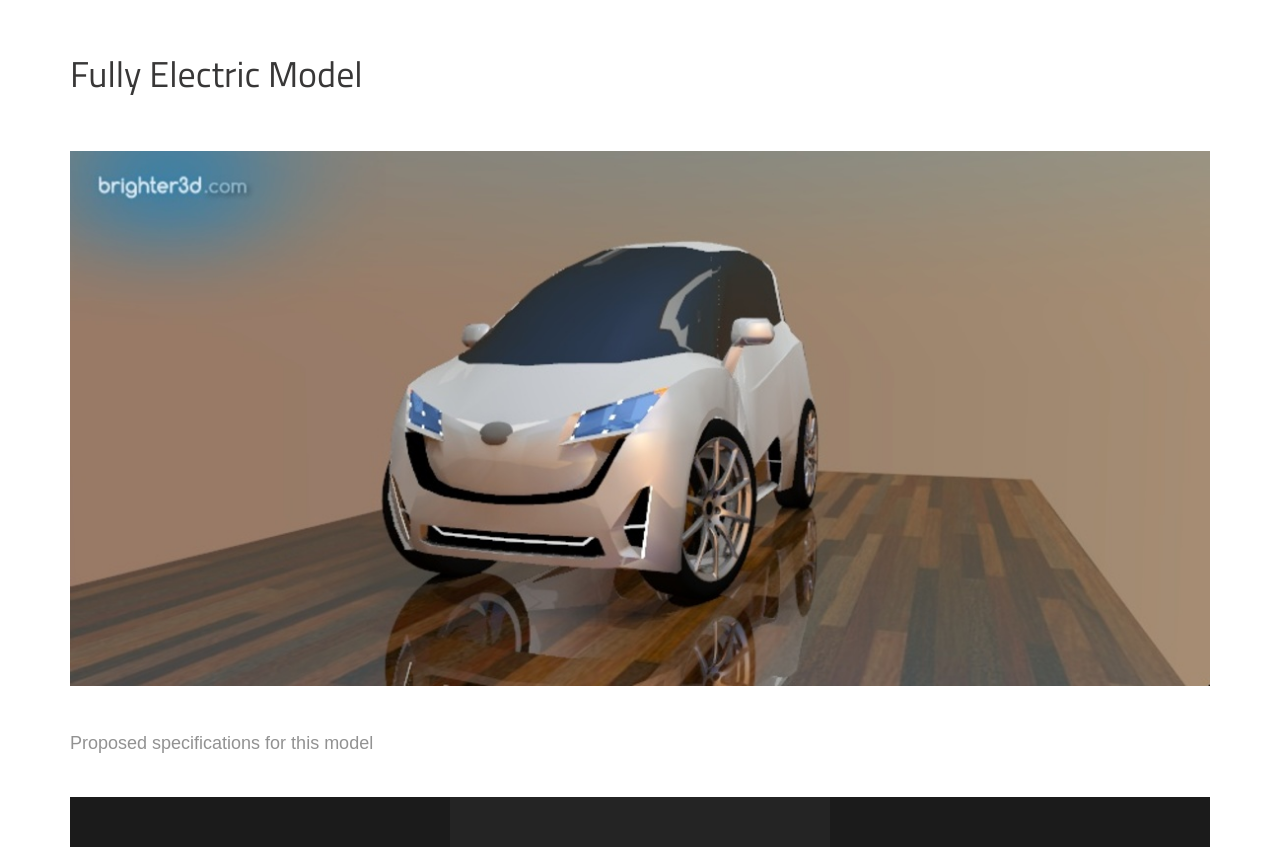
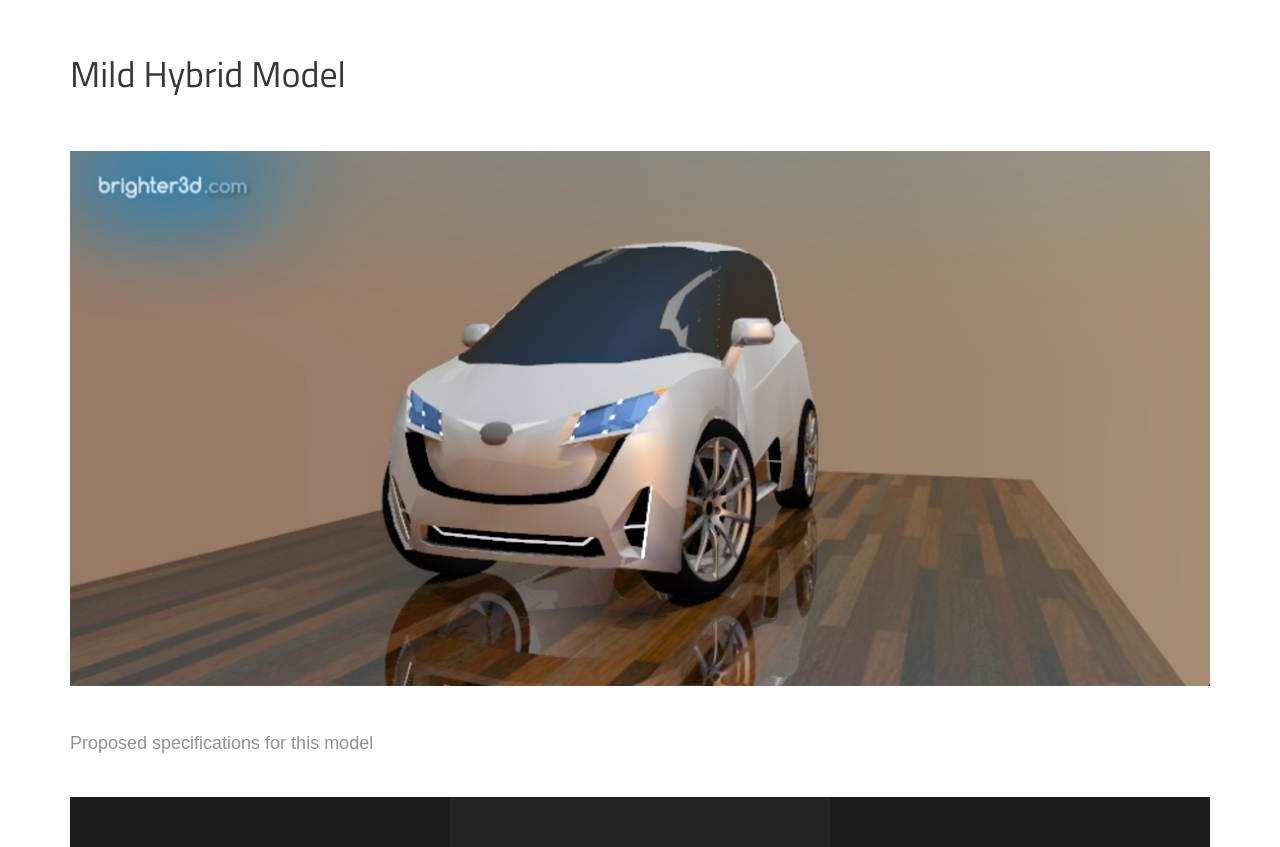
Before and after one commit to snehithjk/delight, a plain HTML site: page services.html in a window 1280 px wide. Shown: the part 1660-2507 px from the top of the page. Drawn offline with Linux system fonts and the light colour scheme.

Commit message:
update future prospects

```diff
--- a/services.html
+++ b/services.html
@@ -99,7 +99,7 @@
 						</div>
 					</div>
 					<div class="container">
-						<h2 class="entry-title">Fully Electric Model</h2>
+						<h2 class="entry-title">Mild Hybrid Model</h2>
 
 						<figure class="block">
 							<img src="img/hybrid/serv2.jpg" alt="">
```
